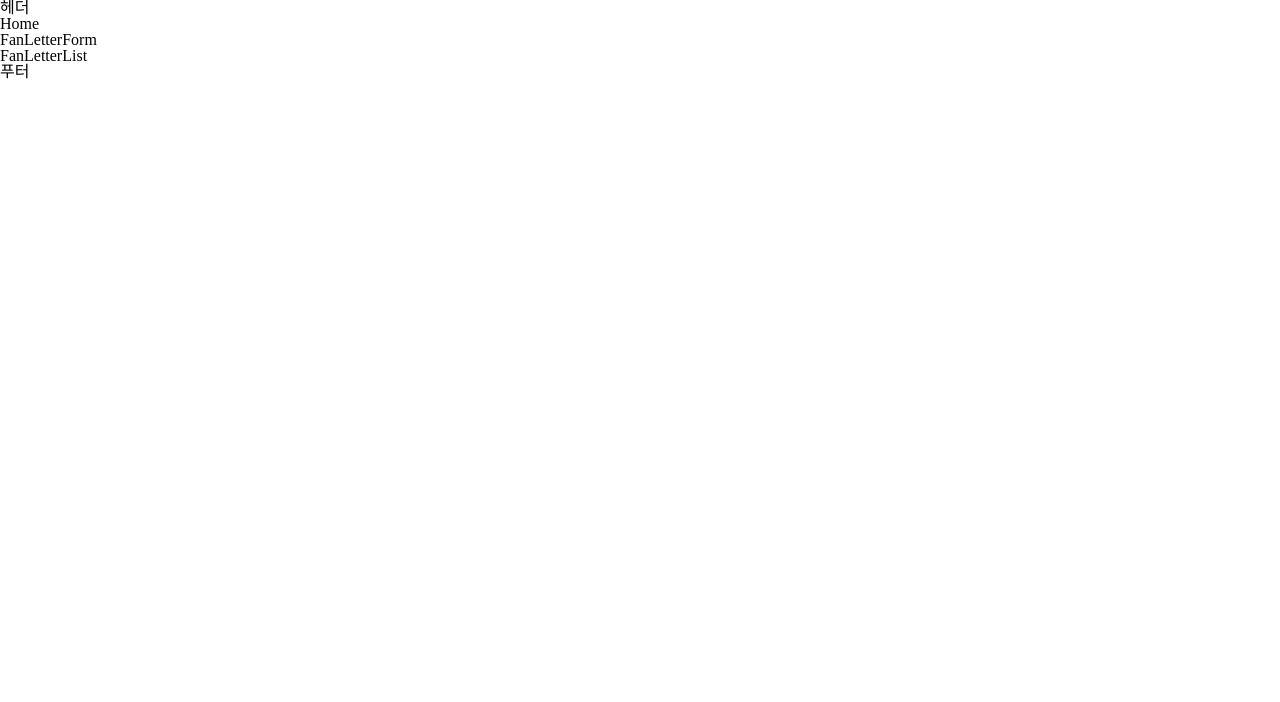
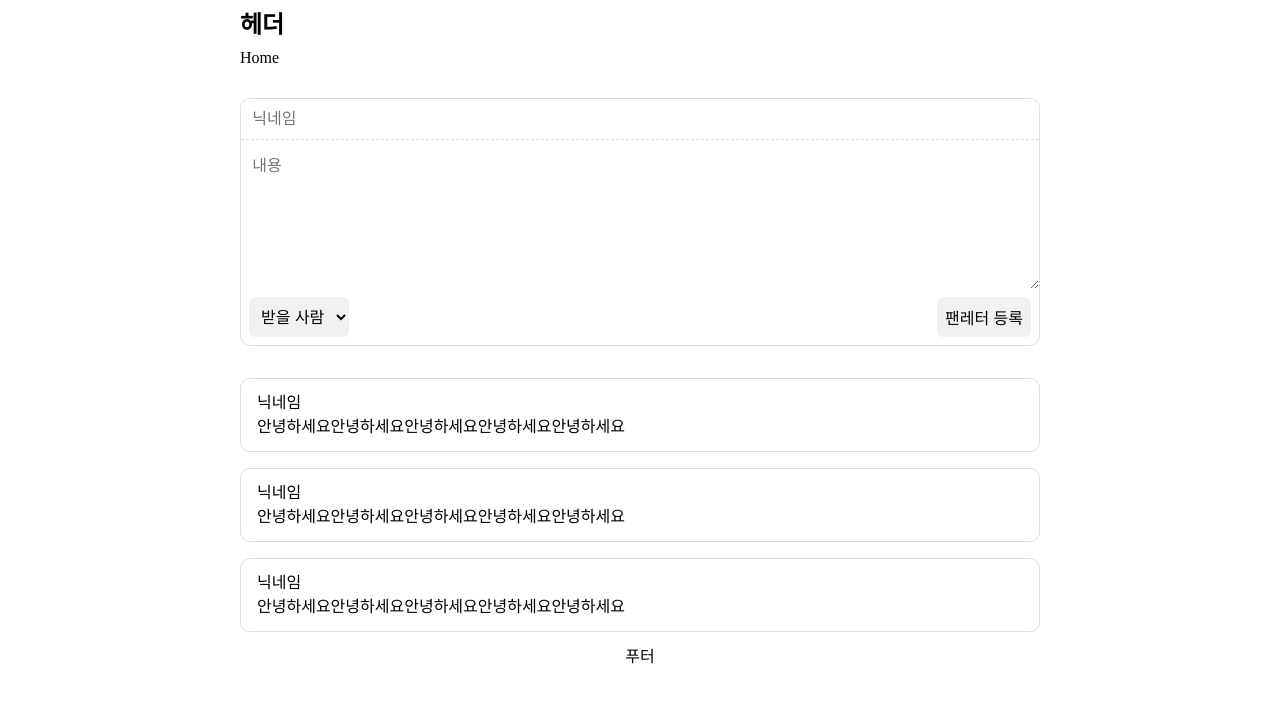
Before and after one commit to lauichan/react-fan-letter, a React (Create React App) app: page / in a window 1280 px wide. Shown: the top 702 px of the page. Built offline with nearby package versions, Linux system fonts and the light colour scheme.

Commit message:
컴포넌트 분리, 기본 스타일 추가

```diff
--- a/src/App.jsx
+++ b/src/App.jsx
@@ -5,7 +5,7 @@ function App() {
   return (
     <>
       <GlobalStyle />
-      <Router></Router>
+      <Router />
     </>
   );
 }
--- /dev/null
+++ b/src/components/FanLetter.jsx
@@ -0,0 +1,26 @@
+import FanLetterForm from "./FanLetterForm";
+import FanLetterList from "./FanLetterList";
+
+export const aespa = [
+  { id: "karina", name: "카리나" },
+  { id: "winter", name: "윈터" },
+  { id: "giselle", name: "지젤" },
+  { id: "ningning", name: "닝닝" },
+];
+
+export const fanLetters = [
+  { id: "123", name: "닉네임", content: "안녕하세요안녕하세요안녕하세요안녕하세요안녕하세요" },
+  { id: "456", name: "닉네임", content: "안녕하세요안녕하세요안녕하세요안녕하세요안녕하세요" },
+  { id: "789", name: "닉네임", content: "안녕하세요안녕하세요안녕하세요안녕하세요안녕하세요" },
+];
+
+function FanLetter() {
+  return (
+    <>
+      <FanLetterForm members={aespa} />
+      <FanLetterList list={fanLetters} />
+    </>
+  );
+}
+
+export default FanLetter;
--- /dev/null
+++ b/src/components/FanLetterDetail.jsx
@@ -0,0 +1,20 @@
+import { FanLetterDetailSection } from "./Styles";
+import { fanLetters } from "./FanLetter";
+import { useParams } from "react-router-dom";
+
+function FanLetterDetail() {
+  const { id } = useParams();
+  const [article] = fanLetters.filter((letter) => letter.id === id);
+  console.log(article);
+
+  return (
+    <FanLetterDetailSection>
+      <article>
+        <span>{article.name}</span>
+        <p>{article.content}</p>
+      </article>
+    </FanLetterDetailSection>
+  );
+}
+
+export default FanLetterDetail;
--- a/src/components/FanLetterForm.jsx
+++ b/src/components/FanLetterForm.jsx
@@ -1,8 +1,26 @@
-function FanLetterForm() {
+import { FanLetterFormSection } from "./Styles";
+
+function FanLetterForm({ members }) {
   return (
-    <>
-      <div>FanLetterForm</div>
-    </>
+    <FanLetterFormSection>
+      <form>
+        <input type="text" name="name" placeholder="닉네임"></input>
+        <textarea name="content" placeholder="내용"></textarea>
+        <div>
+          <select title="sendto">
+            <option defaultValue="">받을 사람</option>
+            {members.map(({ id, name }) => {
+              return (
+                <option key={id} value={name}>
+                  {name}
+                </option>
+              );
+            })}
+          </select>
+          <button type="submit">팬레터 등록</button>
+        </div>
+      </form>
+    </FanLetterFormSection>
   );
 }
 
--- a/src/components/FanLetterList.jsx
+++ b/src/components/FanLetterList.jsx
@@ -1,8 +1,23 @@
-function FanLetterList() {
+import { useNavigate } from "react-router-dom";
+import { FanLetterListSection } from "./Styles";
+
+function FanLetterList({ list }) {
+  const navigate = useNavigate();
+  const handleOnClick = (id) => navigate(`/detail/${id}`);
+
   return (
-    <>
-      <div>FanLetterList</div>
-    </>
+    <FanLetterListSection>
+      <ul>
+        {list.map(({ id, name, content }) => {
+          return (
+            <li key={id} onClick={() => handleOnClick(id)}>
+              <span>{name}</span>
+              <p>{content}</p>
+            </li>
+          );
+        })}
+      </ul>
+    </FanLetterListSection>
   );
 }
 
--- a/src/components/Styles.js
+++ b/src/components/Styles.js
@@ -0,0 +1,102 @@
+import styled from "styled-components";
+
+export const Container = styled.div`
+  max-width: 800px;
+  width: 100%;
+  margin: 0 auto;
+
+  header {
+    display: flex;
+    align-items: center;
+    height: 50px;
+  }
+
+  header > h1 {
+    font-weight: bold;
+    font-size: 1.5rem;
+  }
+
+  header > h1 > a {
+    text-decoration: none;
+    color: inherit;
+  }
+
+  footer {
+    display: flex;
+    align-items: center;
+    justify-content: center;
+    height: 50px;
+  }
+`;
+
+export const FanLetterFormSection = styled.section`
+  margin: 2rem 0;
+
+  form {
+    display: flex;
+    flex-direction: column;
+    border: 1px solid #ddd;
+    border-radius: 10px;
+    overflow: auto;
+  }
+
+  input,
+  textarea {
+    border: none;
+    outline: none;
+    font-size: 100%;
+    font-family: sans-serif;
+    padding: 0.7rem;
+  }
+
+  textarea {
+    min-height: 150px;
+    border-top: 1px dashed #ddd;
+  }
+
+  div {
+    display: flex;
+    justify-content: space-between;
+  }
+
+  select,
+  button {
+    border: none;
+    background: #f1f1f1;
+    border-radius: 6px;
+    padding: 0.5rem;
+    margin: 0.5rem;
+    font-size: 100%;
+  }
+`;
+
+export const FanLetterListSection = styled.section`
+  ul {
+    display: flex;
+    flex-direction: column;
+    gap: 1rem;
+  }
+
+  ul > li {
+    padding: 1rem;
+    border: 1px solid #ddd;
+    border-radius: 10px;
+    cursor: pointer;
+  }
+
+  p {
+    margin-top: 0.5rem;
+  }
+
+  a {
+    text-decoration: none;
+    color: inherit;
+  }
+`;
+
+export const FanLetterDetailSection = styled.section`
+  border: 1px solid #ddd;
+  border-radius: 10px;
+  padding: 1rem;
+  margin: 2rem 0;
+`;
--- a/src/pages/Detail.jsx
+++ b/src/pages/Detail.jsx
@@ -1,7 +1,10 @@
+import FanLetterDetail from "components/FanLetterDetail";
+
 function Detail() {
   return (
     <>
-      <div>Detail</div>
+      <div>팬레터 디테일 페이지입니다</div>
+      <FanLetterDetail />
     </>
   );
 }
--- a/src/pages/Home.jsx
+++ b/src/pages/Home.jsx
@@ -1,12 +1,10 @@
-import FanLetterForm from "components/FanLetterForm";
-import FanLetterList from "components/FanLetterList";
+import FanLetter from "components/FanLetter";
 
 function Home() {
   return (
     <>
-      Home
-      <FanLetterForm />
-      <FanLetterList />
+      <div>Home</div>
+      <FanLetter />
     </>
   );
 }
--- a/src/shared/Layout.jsx
+++ b/src/shared/Layout.jsx
@@ -1,10 +1,27 @@
+import { Container } from "components/Styles";
+import { Link } from "react-router-dom";
+
+function Header() {
+  return (
+    <header>
+      <h1>
+        <Link to="/">헤더</Link>
+      </h1>
+    </header>
+  );
+}
+
+function Footer() {
+  return <footer>푸터</footer>;
+}
+
 function Layout({ children }) {
   return (
-    <>
-      <header>헤더</header>
-      {children}
-      <footer>푸터</footer>
-    </>
+    <Container>
+      <Header />
+      <main>{children}</main>
+      <Footer />
+    </Container>
   );
 }
 
--- a/src/shared/Router.jsx
+++ b/src/shared/Router.jsx
@@ -9,7 +9,7 @@ function Router() {
       <Layout>
         <Routes>
           <Route path="/" element={<Home />}></Route>
-          <Route path="detail" element={<Detail />}></Route>
+          <Route path="detail/:id" element={<Detail />}></Route>
         </Routes>
       </Layout>
     </BrowserRouter>
```
